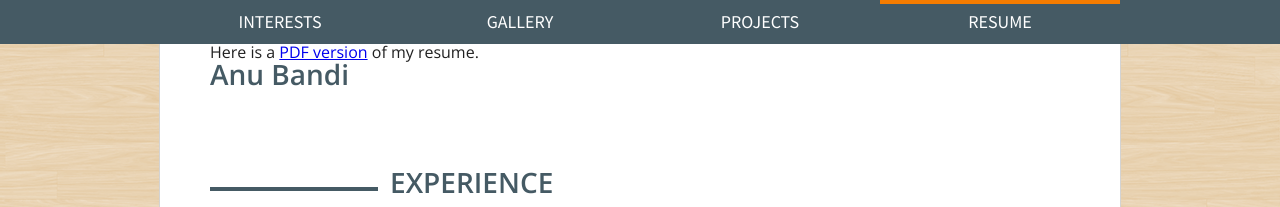
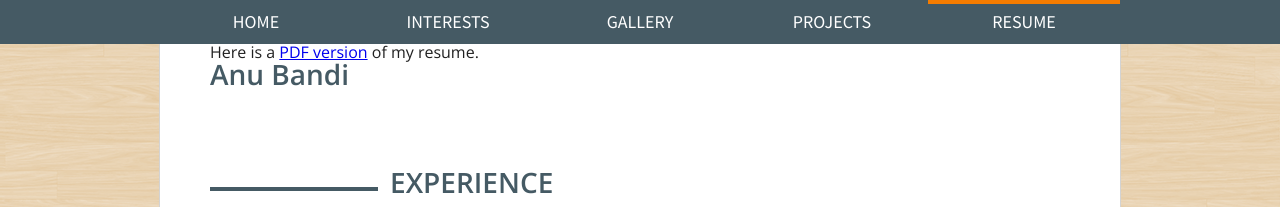
Before and after one commit to ultimateanu/ultimateanu.github.io, a website: page resume/index.html in a window 1280 px wide. Shown: the top 207 px of the page. Drawn offline with nearby package versions, Linux system fonts and the light colour scheme; a web font is replaced by a local one.

Commit message:
adding home button

```diff
--- a/resume/index.html
+++ b/resume/index.html
@@ -19,6 +19,7 @@
   </div>
   <header id="nav-menu" class="nav-header-dark">
     <nav class="nav-header-middle">
+      <a href="/" class="nav-link-dark">HOME</a>
       <a href="/interests" class="nav-link-dark">INTERESTS</a>
       <a href="/gallery" class="nav-link-dark">GALLERY</a>
       <a href="/projects" class="nav-link-dark">PROJECTS</a>
```
Also changed, not shown: gallery/index.html (+1 -0 lines), index.html (+5 -4 lines), interests/index.html (+1 -0 lines), projects/index.html (+1 -0 lines).
